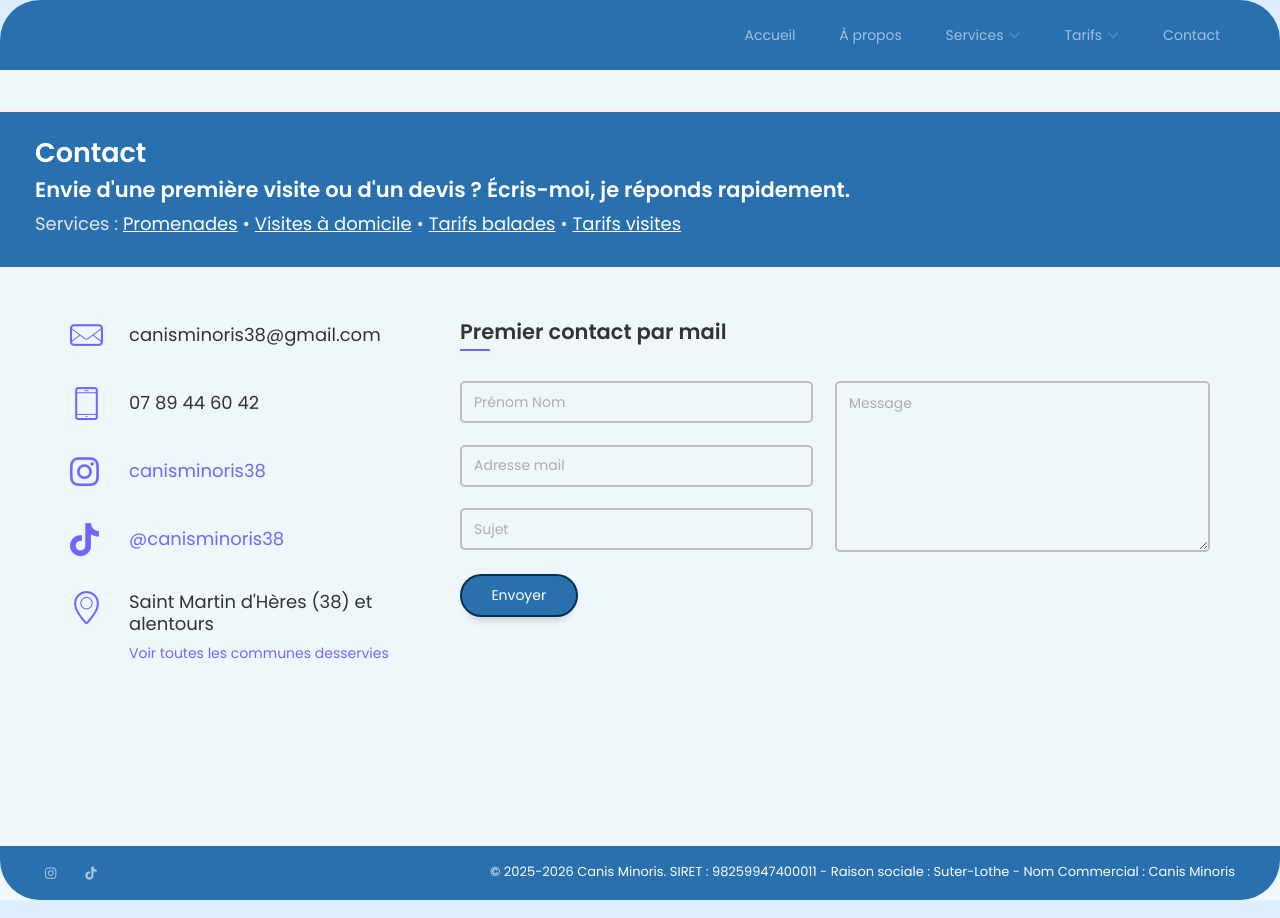
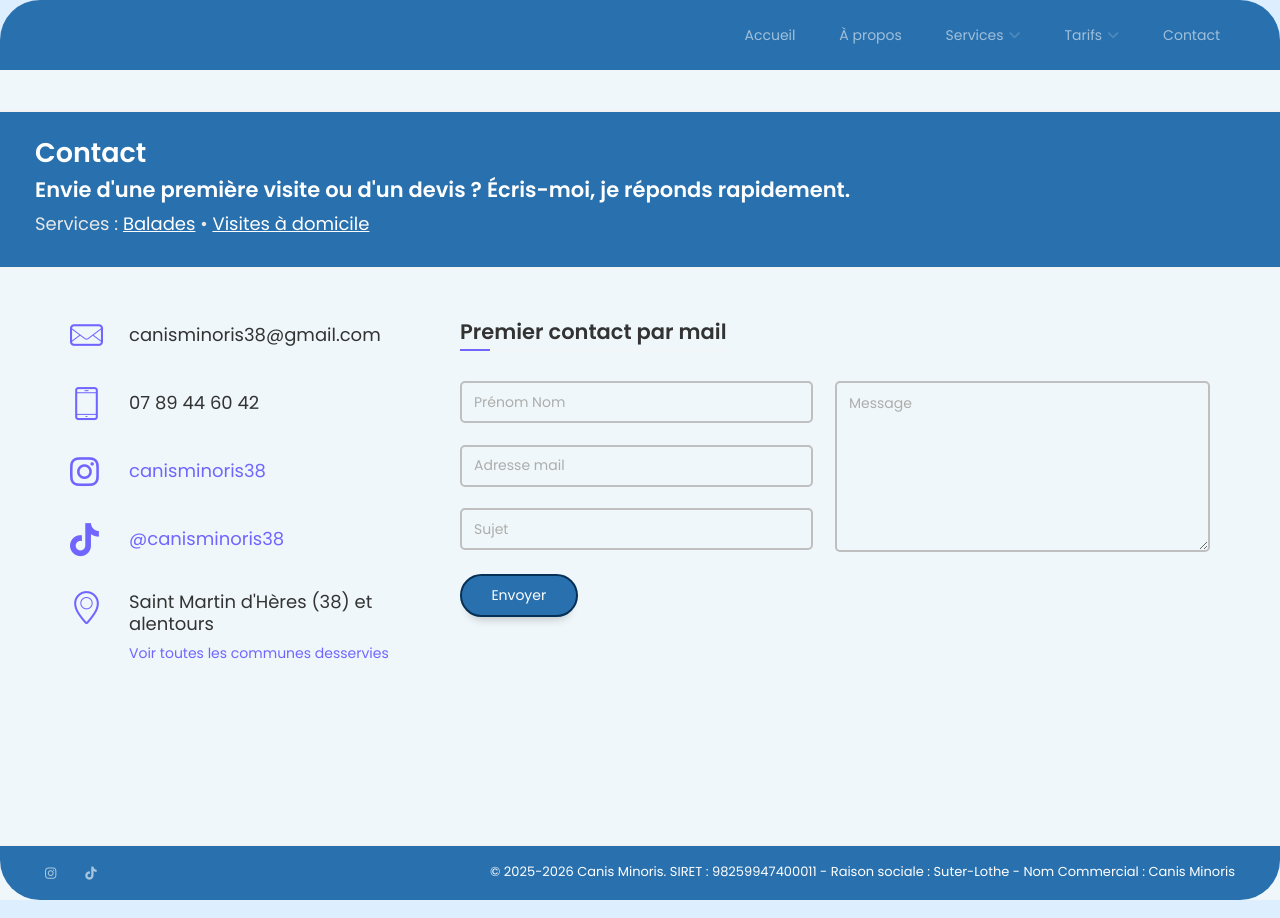
Before and after one commit to frs69wq/caniminoris.github.io, a Jekyll site: the page built from _pages/contact.html, in a window 1280 px wide. Built offline with Jekyll 4.4.1, drawn with Linux system fonts in a browser that asks for light colours.

Commit message:
just list services not tarifs

```diff
--- a/_pages/contact.html
+++ b/_pages/contact.html
@@ -11,7 +11,7 @@
       <div class="page-title">
         <h2>Contact</h2>
         <h3>Envie d'une première visite ou d'un devis ? Écris-moi, je réponds rapidement.</h3>
-        <h4 style="font-weight: normal; margin-top: 10px; color: #e8e8e8;">Services : <a href="service-balade.html" style="color: #ffffff; text-decoration: underline;">Promenades</a> • <a href="service-visite.html" style="color: #ffffff; text-decoration: underline;">Visites à domicile</a> • <a href="tarif-balades.html" style="color: #ffffff; text-decoration: underline;">Tarifs balades</a> • <a href="tarif-visites.html" style="color: #ffffff; text-decoration: underline;">Tarifs visites</a></h4>
+        <h4 style="font-weight: normal; margin-top: 10px; color: #e8e8e8;">Services : <a href="service-balade.html" style="color: #ffffff; text-decoration: underline;">Balades</a> • <a href="service-visite.html" style="color: #ffffff; text-decoration: underline;">Visites à domicile</a> </h4>
       </div>
       <div id="content" class="page-content site-content single-post" role="main">
         <div class="row">
```
